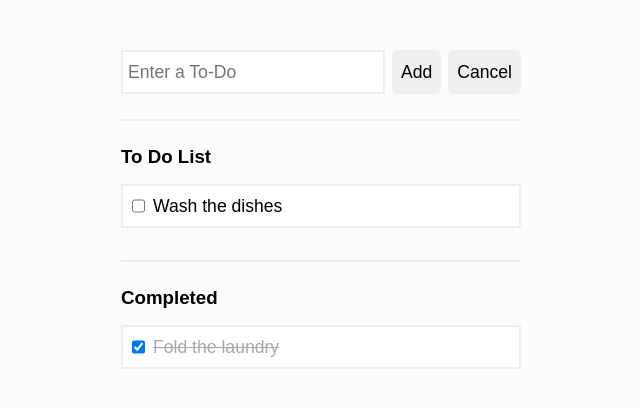
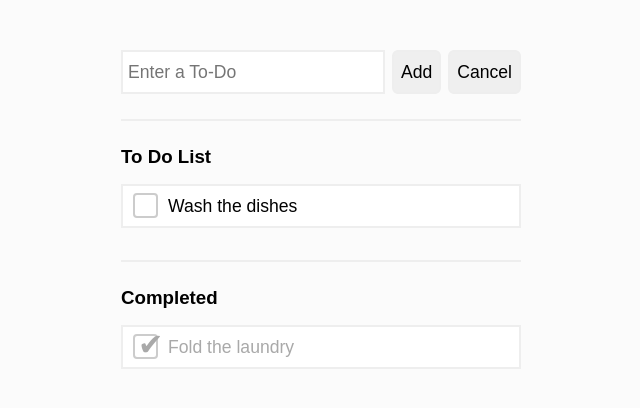
Before and after one commit to daniellequevedo/to-do-list, a React (Create React App) app: page / in a window 1280 px wide. Shown: the top 408 px of the page, without its empty margins (319-959 px from the left). Built offline with nearby package versions, Linux system fonts and the light colour scheme.

Commit message:
added checkbox styling

```diff
--- a/src/App.css
+++ b/src/App.css
@@ -103,16 +103,20 @@ h3 {
   border: solid 2px #eee;
   background: #fff;
   margin-bottom: 7px;
+  cursor: pointer;
 
-  /* position: relative; */
+  position: relative;
+}
+.list-item * {
+  cursor: pointer;
 }
 .completed .item-description {
   color: #a9a9a9;
-  text-decoration: line-through;
+  /* text-decoration: line-through; */
 }
 input[type="checkbox"] {
   cursor: pointer;
-  /* display: none; */
+  display: none;
 }
 .list-item:nth-child(1) {
   border-top: solid 2px #eee;
@@ -121,14 +125,12 @@ input[type="checkbox"] {
 .item-description {
   flex-grow: 1;
   margin-left: 5px;
-
-  /* padding-left: 40px; */
+  padding-left: 35px;
 }
-/* .item-description:before {
-
+.item-description:before {
   position: absolute;
-  top: 10px;
-  left: 0;
+  top: 7px;
+  left: 10px;
   content: "";
   width: 25px;
   height: 25px;
@@ -141,17 +143,26 @@ input[type="checkbox"] {
 
 
 .item-description:after {
-  content: "✖";
-  font-size: 1.2rem;
-  color: #00a0ff;
+  content: "✔︎";
+  font-size: 1.9rem;
+  /* color: #00a0ff; */
+  /* color: #000; */
   position: absolute;
   top: 2px;
   left: 0;
   opacity: 0;
   transition: all 0.3s;
-  text-shadow: 0 5px 40px #0084ff;
+  /* text-shadow: 0 5px 40px #0084ff; */
   transform: scale(0.9);
-} */
+}
+
+input[type="checkbox"]:checked + label:before {
+ /* border-color: #0084ff; */
+}
+
+input[type="checkbox"]:checked + label:after {
+  opacity: 1; left: 15px; transform: none;
+}
 
 .delete-item {
   display: flex;
```
Lines whose indentation alone changed are shown as unchanged.
